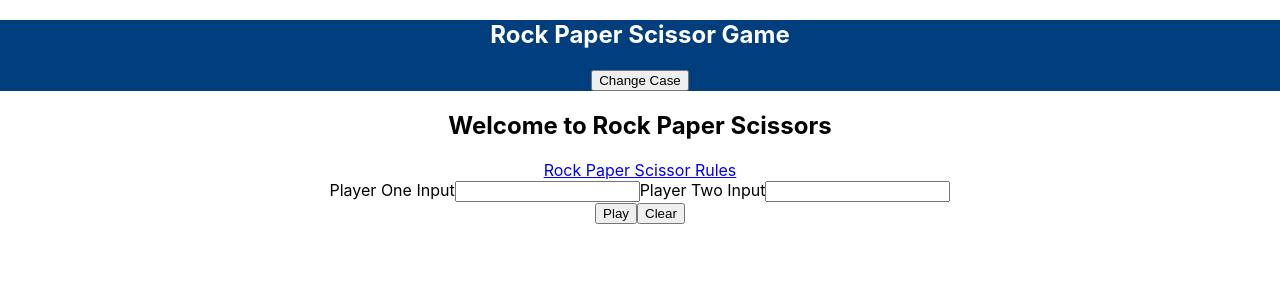
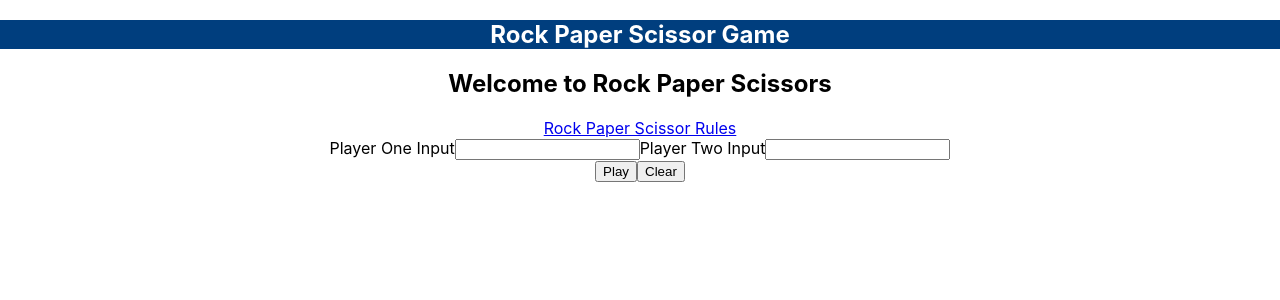
Before and after one commit to AsrithReddyPasula/react-kata, a React (Create React App) app: page / in a window 1280 px wide. Shown: the top 300 px of the page. Built offline with nearby package versions, Linux system fonts and the light colour scheme.

Commit message:
Prep for workshop 3

```diff
--- a/src/App.tsx
+++ b/src/App.tsx
@@ -2,19 +2,14 @@ import React from 'react';
 import './App.css';
 import Header from "./Header";
 import Game from "./Game";
-import AppContext from './AppContext';
 import AppBanner from "./AppBanner";
 
 const App: React.FC = () => {
-    return (
-        <AppContext>
-            <div className="App">
-                <Header/>
-                <AppBanner />
-                <Game/>
-            </div>
-        </AppContext>
-    );
+    return <div className="App">
+            <Header/>
+            <AppBanner/>
+            <Game/>
+        </div>;
 };
 
 export default App;
--- a/src/AppBanner.tsx
+++ b/src/AppBanner.tsx
@@ -1,15 +1,11 @@
-import React, {useContext} from "react";
-import {toDisplayText} from "./RockPaperHelper";
-import {UpperCaseContext} from "./AppContext";
+import React from "react";
 
 const AppBanner: React.FC = () => {
-    const {isUpperCase} = useContext(UpperCaseContext);
-
     return <div>
-        <h2>{toDisplayText("Welcome to Rock Paper Scissors", isUpperCase)}</h2>
+        <h2>Welcome to Rock Paper Scissors</h2>
         <a href="https://en.wikipedia.org/wiki/Rock_paper_scissors" target="_blank"
            rel="noreferrer noopener">
-            {toDisplayText("Rock Paper Scissor Rules", isUpperCase)}
+            Rock Paper Scissor Rules
         </a>
     </div>
 };
--- a/src/Game.tsx
+++ b/src/Game.tsx
@@ -1,13 +1,11 @@
-import React, {useContext, useState} from "react";
-import {playGame, toDisplayText} from "./RockPaperHelper";
+import React, {useState} from "react";
+import {playGame} from "./RockPaperHelper";
 import GameResultModal from "./GameResultModal";
-import {UpperCaseContext} from "./AppContext";
 
 const Game: React.FC = () => {
     const [playerOne, setPlayerOne] = useState<string>("");
     const [playerTwo, setPlayerTwo] = useState<string>("");
     const [gameOutcome, setGameOutcome] = useState<string>("");
-    const {isUpperCase} = useContext(UpperCaseContext)
     const clearGame = () => {
         setPlayerOne("");
         setPlayerTwo("");
@@ -17,11 +15,11 @@ const Game: React.FC = () => {
     return (
         <>
             <div>
-                <label htmlFor="player-one-input">{toDisplayText("Player One Input", isUpperCase)}</label>
+                <label htmlFor="player-one-input">Player One Input</label>
                 <input type="text" id="player-one-input" value={playerOne}
                        onChange={(e) => setPlayerOne(e.target.value)}/>
 
-                <label htmlFor="player-two-input">{toDisplayText("Player Two Input", isUpperCase)}</label>
+                <label htmlFor="player-two-input">Player Two Input</label>
                 <input type="text" id="player-two-input" value={playerTwo}
                        onChange={(e) => setPlayerTwo(e.target.value)}/>
             </div>
--- a/src/GameResultModal.tsx
+++ b/src/GameResultModal.tsx
@@ -1,7 +1,5 @@
-import React, {useContext} from "react";
+import React from "react";
 import Modal from "react-modal";
-import {toDisplayText} from "./RockPaperHelper";
-import {UpperCaseContext} from "./AppContext";
 
 interface GameResultModalProps {
     gameResult?: string;
@@ -9,15 +7,13 @@ interface GameResultModalProps {
 }
 
 const GameResultModal: React.FC<GameResultModalProps> = ({gameResult, onPlayAgain}) => {
-    const {isUpperCase} = useContext(UpperCaseContext)
-
     return (
         <Modal
             testId={"game-modal"}
             isOpen={gameResult !== ""}
         >
             <div>
-                <h3>{toDisplayText(`Game Result: ${gameResult}`, isUpperCase)}</h3>
+                <h3>{`Game Result: ${gameResult}`}</h3>
                 <button onClick={onPlayAgain}>
                     Play Again
                 </button>
--- a/src/Header.tsx
+++ b/src/Header.tsx
@@ -1,16 +1,11 @@
-import React, {useContext} from "react";
-import {toDisplayText} from "./RockPaperHelper";
-import {UpperCaseContext} from "./AppContext";
+import React from "react";
 
 const Header: React.FC = () => {
-    const {isUpperCase, toggleUpperCase} = useContext(UpperCaseContext)
-
-    return (
+        return (
         <header style={{background: "#003e7e", color: "#ffffff"}} data-testid="app-header">
             <h2>
-                {toDisplayText("Rock Paper Scissor Game", isUpperCase)}
+                Rock Paper Scissor Game
             </h2>
-            <button onClick={toggleUpperCase}>Change Case</button>
         </header>
     )
 };
```
Also changed, not shown: src/AppContext.tsx (+5 -6 lines), 1 other file (tests, documents, lock files or other folders).
